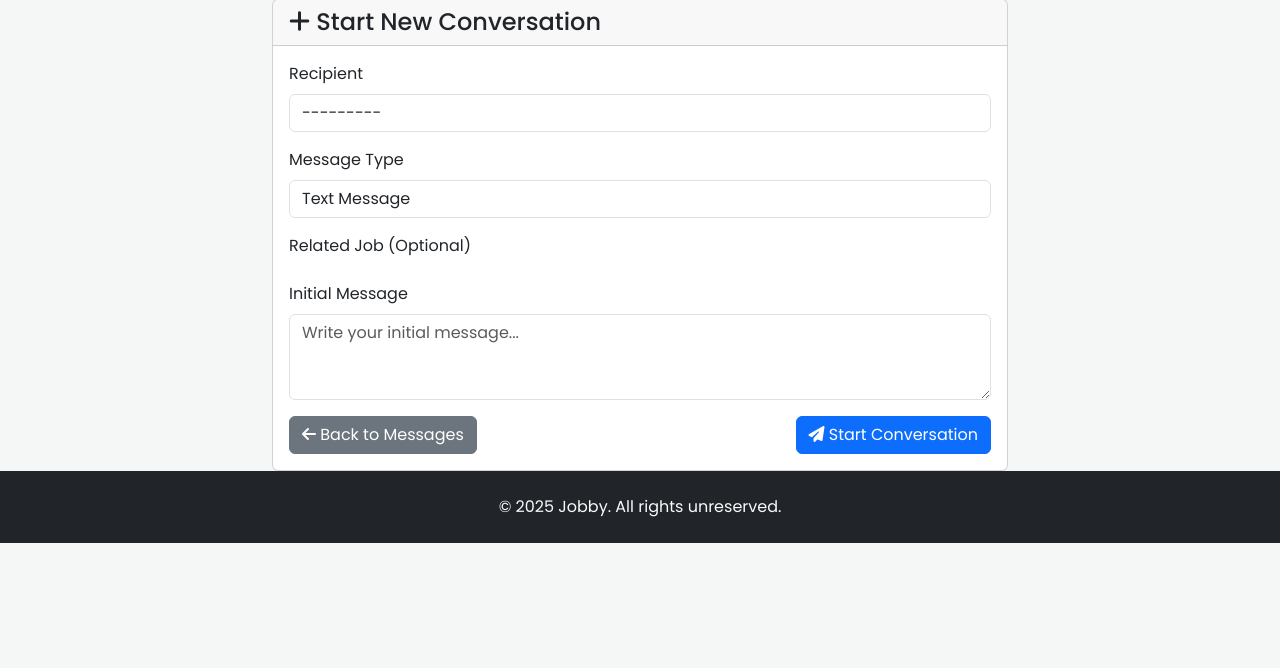
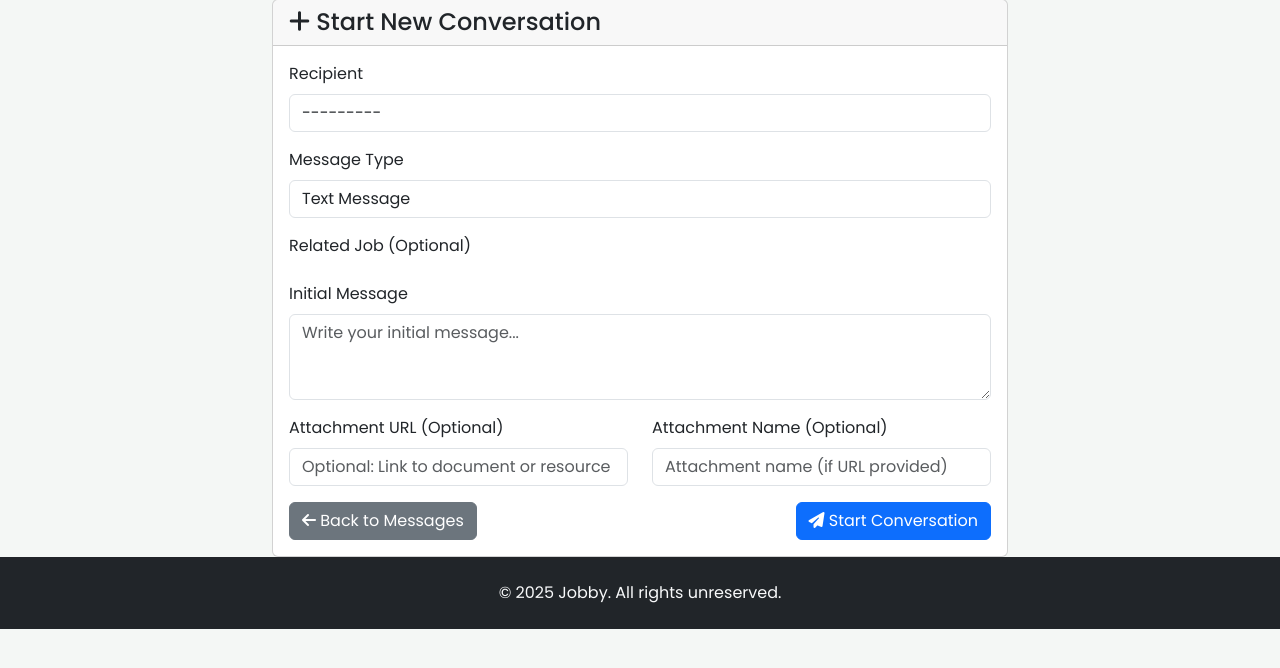
Before and after one commit to konstantingaydev/jobby, a Django app: page /messaging/start-conversation/ in a window 1280 px wide. Shown: the part 81-749 px from the top of the page. Run offline with Django 5.2, Linux system fonts and the light colour scheme; the visitor is signed in with stand-in values (Sample User, id 1); data comes from the database, SQL or seed files in the repository.

Commit message:
Fixed messaging and email services

```diff
--- a/jobby/templates/base.html
+++ b/jobby/templates/base.html
@@ -36,6 +36,7 @@
         {% if user.is_authenticated %}
           {% if user|has_profile and user.profile.user_type == 'recruiter' %}
             <a class="nav-link" href="{% url 'recruiter:dashboard' %}">Dashboard</a>
+            <a class="nav-link" href="{% url 'recruiter:kanban' %}">Pipeline</a>
             <a class="nav-link" href="{% url 'recruiter:candidate_search' %}">Find Candidates</a>
           {% elif user.profile.user_type == 'regular' %}
             <a class="nav-link" href="{% url 'applications:my_applications' %}">My Applications</a>
--- a/messaging/forms.py
+++ b/messaging/forms.py
@@ -33,7 +33,8 @@ class EmailCandidateForm(forms.ModelForm):
 
         # Filter related jobs to only show jobs posted by the recruiter
         if self.recruiter:
-            self.fields['related_job'].queryset = self.recruiter.job_set.all()
+            from jobs.models import Job
+            self.fields['related_job'].queryset = Job.objects.filter(posted_by=self.recruiter)
             self.fields['related_job'].required = False
 
         # Set default subject based on message type
@@ -210,29 +211,50 @@ class StartConversationForm(forms.Form):
         widget=forms.Select(attrs={'class': 'form-control'})
     )
 
+    attachment_url = forms.URLField(
+        required=False,
+        widget=forms.URLInput(attrs={
+            'class': 'form-control',
+            'placeholder': 'Optional: Link to document or resource'
+        })
+    )
+
+    attachment_name = forms.CharField(
+        required=False,
+        widget=forms.TextInput(attrs={
+            'class': 'form-control',
+            'placeholder': 'Attachment name (if URL provided)'
+        })
+    )
+
     def __init__(self, *args, **kwargs):
         self.sender = kwargs.pop('sender', None)
         super().__init__(*args, **kwargs)
 
         if self.sender:
             # Filter recipients based on sender type
-            if hasattr(self.sender, 'profile') and self.sender.profile and self.sender.profile.user_type == 'recruiter':
-                # Recruiters can message job seekers
-                self.fields['recipient'].queryset = User.objects.filter(
-                    profile__user_type='regular'
-                ).exclude(id=self.sender.id)
+            try:
+                if hasattr(self.sender, 'profile') and self.sender.profile and self.sender.profile.user_type == 'recruiter':
+                    # Recruiters can message job seekers
+                    self.fields['recipient'].queryset = User.objects.filter(
+                        profile__user_type='regular'
+                    ).exclude(id=self.sender.id).select_related('profile')
 
-                # Show recruiter's jobs
-                self.fields['related_job'].queryset = self.sender.job_set.all()
-            else:
-                # Job seekers can message recruiters
-                self.fields['recipient'].queryset = User.objects.filter(
-                    profile__user_type='recruiter'
-                ).exclude(id=self.sender.id)
-                self.fields['related_job'].queryset = None
-                self.fields['related_job'].widget = forms.HiddenInput()
+                    # Show recruiter's jobs
+                    from jobs.models import Job
+                    self.fields['related_job'].queryset = Job.objects.filter(posted_by=self.sender)
+                else:
+                    # Job seekers can message recruiters
+                    self.fields['recipient'].queryset = User.objects.filter(
+                        profile__user_type='recruiter'
+                    ).exclude(id=self.sender.id).select_related('profile')
+                    self.fields['related_job'].queryset = None
+                    self.fields['related_job'].widget = forms.HiddenInput()
+            except Exception:
+                # Fallback: show all users except sender
+                self.fields['recipient'].queryset = User.objects.exclude(id=self.sender.id)
         else:
-            # If no sender, show all users except current user
+            # If no sender, show all users
             self.fields['recipient'].queryset = User.objects.all()
 
     def clean_initial_message(self):
--- a/messaging/templates/messaging/start_conversation.html
+++ b/messaging/templates/messaging/start_conversation.html
@@ -74,6 +74,35 @@
                             {% endif %}
                         </div>
 
+                        <div class="row">
+                            <div class="col-md-6">
+                                <div class="mb-3">
+                                    <label for="{{ form.attachment_url.id_for_label }}" class="form-label">Attachment URL (Optional)</label>
+                                    {{ form.attachment_url }}
+                                    {% if form.attachment_url.errors %}
+                                        <div class="text-danger">
+                                            {% for error in form.attachment_url.errors %}
+                                                <small>{{ error }}</small>
+                                            {% endfor %}
+                                        </div>
+                                    {% endif %}
+                                </div>
+                            </div>
+                            <div class="col-md-6">
+                                <div class="mb-3">
+                                    <label for="{{ form.attachment_name.id_for_label }}" class="form-label">Attachment Name (Optional)</label>
+                                    {{ form.attachment_name }}
+                                    {% if form.attachment_name.errors %}
+                                        <div class="text-danger">
+                                            {% for error in form.attachment_name.errors %}
+                                                <small>{{ error }}</small>
+                                            {% endfor %}
+                                        </div>
+                                    {% endif %}
+                                </div>
+                            </div>
+                        </div>
+
                         <div class="d-flex justify-content-between">
                             <a href="{% url 'messaging:internal_messages' %}" class="btn btn-secondary">
                                 <i class="fas fa-arrow-left"></i> Back to Messages
--- a/messaging/views.py
+++ b/messaging/views.py
@@ -25,6 +25,11 @@ def send_email_to_candidate(request, candidate_id):
     # Check if candidate has a profile and is a job seeker
     if not hasattr(candidate, 'profile') or candidate.profile.user_type != 'regular':
         messages.error(request, 'Invalid candidate.')
+        return redirect('recruiter:candidate_search')
+
+    # Check if candidate has an email address
+    if not candidate.email:
+        messages.error(request, f'{candidate.get_full_name() or candidate.username} does not have an email address on file. Please use the messaging system instead.')
         return redirect('recruiter:candidate_search')
 
     if request.method == 'POST':
@@ -219,21 +224,26 @@ def internal_messages(request):
             ).distinct()
 
         if unread_only:
-            conversations = conversations.filter(
-                messages__sender__in=conversations.values_list('participants', flat=True).exclude(
-                    messages__sender=request.user
-                ),
-                messages__read_at__isnull=True
-            ).distinct()
+            # Get conversations with unread messages for the current user
+            unread_conversation_ids = InternalMessage.objects.filter(
+                recipient=request.user,
+                read_at__isnull=True,
+                is_deleted=False
+            ).values_list('conversation_id', flat=True).distinct()
+            conversations = conversations.filter(id__in=unread_conversation_ids)
 
     # Add unread counts and latest messages
+    conversation_list = []
     for conversation in conversations:
         conversation.unread_count = conversation.get_unread_count(request.user)
         conversation.latest_message = conversation.get_latest_message()
         conversation.other_participant = conversation.get_other_participant(request.user)
+        # Only include conversations that have messages
+        if conversation.latest_message:
+            conversation_list.append(conversation)
 
     context = {
-        'conversations': conversations,
+        'conversations': conversation_list,
         'search_form': search_form,
         'template_data': {'title': 'Messages'}
     }
@@ -253,7 +263,7 @@ def conversation_detail(request, conversation_id):
     ).update(read_at=timezone.now())
 
     # Get messages for this conversation
-    messages = conversation.messages.filter(is_deleted=False).order_by('created_at')
+    conversation_messages = conversation.messages.filter(is_deleted=False).order_by('created_at')
 
     # Handle new message
     if request.method == 'POST':
@@ -289,7 +299,7 @@ def conversation_detail(request, conversation_id):
     context = {
         'conversation': conversation,
         'other_participant': other_participant,
-        'messages': messages,
+        'messages': conversation_messages,
         'form': form,
         'template_data': {'title': f'Conversation with {other_participant.get_full_name() or other_participant.username}'}
     }
@@ -342,7 +352,9 @@ def start_conversation(request, user_id=None):
                     sender=request.user,
                     recipient=recipient,
                     content=initial_message,
-                    message_type=message_type
+                    message_type=message_type,
+                    attachment_url=form.cleaned_data.get('attachment_url', ''),
+                    attachment_name=form.cleaned_data.get('attachment_name', '')
                 )
 
                 # Create notification
@@ -397,11 +409,27 @@ def delete_conversation(request, conversation_id):
     conversation = get_object_or_404(Conversation, id=conversation_id, participants=request.user, is_active=True)
 
     if request.method == 'POST':
-        # Mark conversation as inactive
-        conversation.is_active = False
-        conversation.save()
+        try:
+            with transaction.atomic():
+                # Mark conversation as inactive
+                conversation.is_active = False
+                conversation.save()
 
-        messages.success(request, 'Conversation deleted successfully.')
+                # Mark all messages in this conversation as deleted for this user
+                InternalMessage.objects.filter(
+                    Q(conversation=conversation) & (Q(sender=request.user) | Q(recipient=request.user))
+                ).update(is_deleted=True)
+
+                # Mark all notifications as read for this user
+                MessageNotification.objects.filter(
+                    user=request.user,
+                    message__conversation=conversation
+                ).update(is_read=True)
+
+            messages.success(request, 'Conversation deleted successfully.')
+        except Exception as e:
+            messages.error(request, f'Failed to delete conversation: {str(e)}')
+
         return redirect('messaging:internal_messages')
 
     context = {
--- a/profiles/forms.py
+++ b/profiles/forms.py
@@ -1,14 +1,16 @@
 from django import forms
+from django.contrib.auth.models import User
 from .models import Profile, Skill, Education, WorkExperience, Project
 
 class ProfileForm(forms.ModelForm):
     class Meta:
         model = Profile
-        fields = ['headline', 'bio', 'phone', 'location', 'linkedin_url', 'github_url', 'portfolio_url']
+        fields = ['headline', 'bio', 'phone', 'email', 'location', 'linkedin_url', 'github_url', 'portfolio_url']
         widgets = {
             'headline': forms.TextInput(attrs={'class': 'form-control', 'placeholder': 'e.g., Software Engineer | Full Stack Developer'}),
             'bio': forms.Textarea(attrs={'class': 'form-control', 'rows': 4, 'placeholder': 'Tell recruiters about yourself...'}),
             'phone': forms.TextInput(attrs={'class': 'form-control', 'placeholder': '+1 (555) 123-4567'}),
+            'email': forms.EmailInput(attrs={'class': 'form-control', 'placeholder': 'your.email@example.com'}),
             'location': forms.TextInput(attrs={'class': 'form-control', 'placeholder': 'City, State'}),
             'linkedin_url': forms.URLInput(attrs={'class': 'form-control', 'placeholder': 'https://linkedin.com/in/yourprofile'}),
             'github_url': forms.URLInput(attrs={'class': 'form-control', 'placeholder': 'https://github.com/yourusername'}),
--- a/profiles/models.py
+++ b/profiles/models.py
@@ -16,6 +16,7 @@ class Profile(models.Model):
     headline = models.CharField(max_length=200, blank=True, help_text="Professional headline or title")
     bio = models.TextField(blank=True, help_text="Brief professional summary")
     phone = models.CharField(max_length=20, blank=True)
+    email = models.EmailField(blank=True, help_text="Email address for recruiters to contact you")
     location = models.CharField(max_length=255, blank=True, help_text='Candidate location')
 
     # Links
--- a/profiles/views.py
+++ b/profiles/views.py
@@ -39,8 +39,10 @@ def profile_edit(request):
         form = ProfileForm(request.POST, instance=profile)
         if form.is_valid():
             form.save()
-            messages.success(request, 'Profile updated successfully!')
+            messages.success(request, f'Profile updated successfully! Email: {profile.email}')
             return redirect('profiles:profile_detail')
+        else:
+            messages.error(request, f'Form errors: {form.errors}')
     else:
         form = ProfileForm(instance=profile)
 
```
Also changed, not shown: profiles/templates/profiles/profile_edit.html (+21 -6 lines), recruiter/templates/recruiter/candidate_search.html (+6 -5 lines), profiles/migrations/0002_profile_email.py (added).
